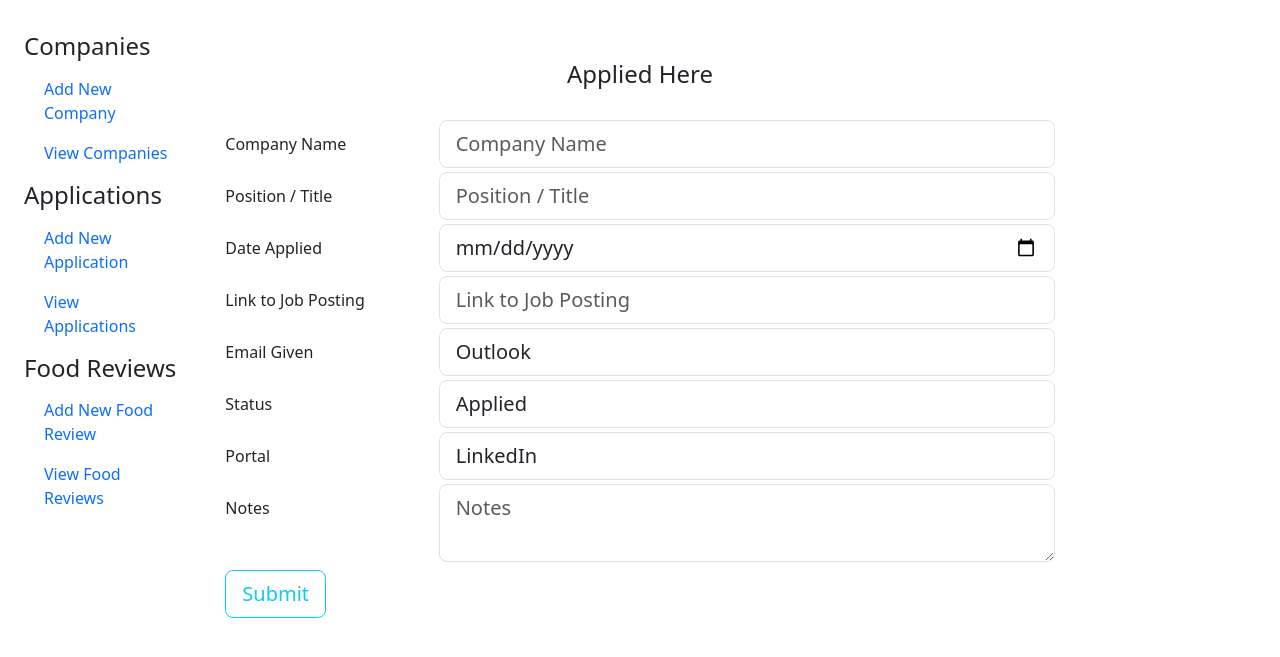
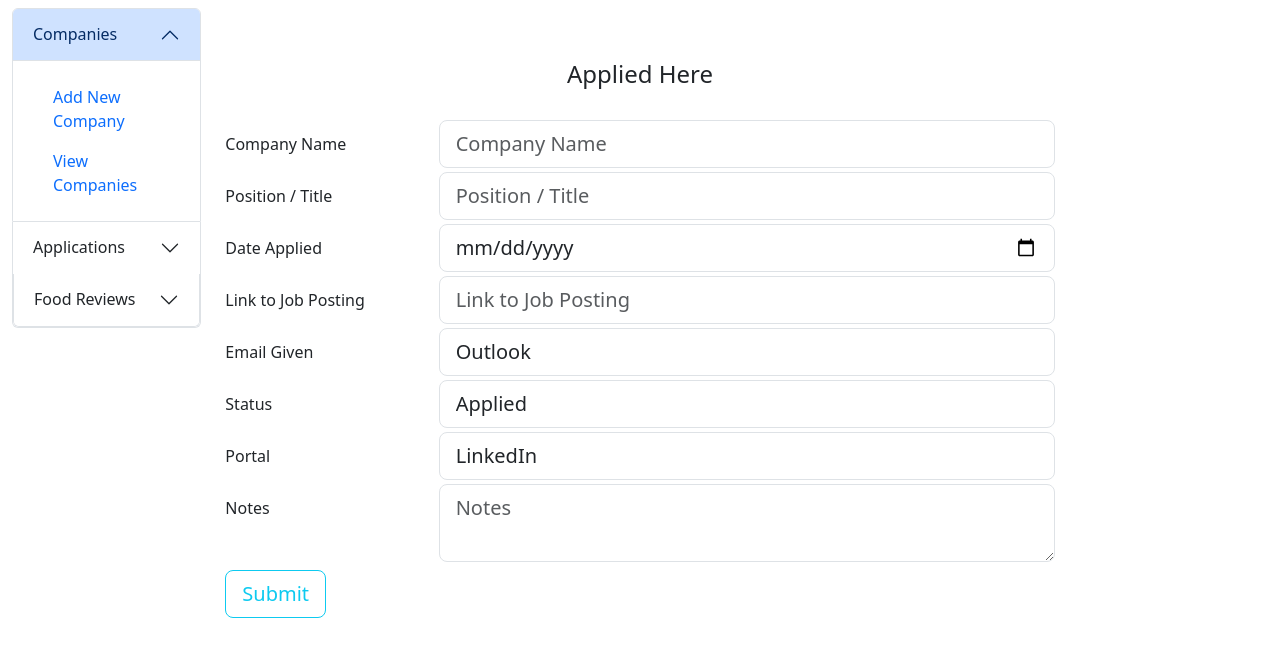
Before and after one commit to vibhavnirmal/personalweb, a Flask app: page /edit_application/1 in a window 1280 px wide. Shown: the part 56-713 px from the top of the page. Run offline with Flask 3, Linux system fonts and the light colour scheme; some libraries are stand-ins or nearby versions.

Commit message:
overview and layout update
added count on dashboard

```diff
--- a/application/forms.py
+++ b/application/forms.py
@@ -26,7 +26,6 @@ class FoodForm(FlaskForm):
     state = StringField("State", validators=[DataRequired()], render_kw={"placeholder": "State"})
     country = StringField("Country", validators=[DataRequired()], render_kw={"placeholder": "Country"})
     image = FileField("Image File",
-                      validators=[FileRequired()],
                       name="file-to-upload",
                       render_kw={"placeholder": "Image File", "accept": "image/*"})
     submit = SubmitField("Add Food")
--- a/application/routes.py
+++ b/application/routes.py
@@ -21,7 +21,24 @@ def index():
     """
     Home page
     """
-    return render_template('dashboard.html', title='Home')
+    # get total number of applications
+    num_applications = db_mongo_job.application.count_documents({})
+
+    # get total number of companies
+    num_companies = db_mongo_company.company_list.count_documents({})
+
+    # get total number of food
+    num_food = db_mongo_food.food_list.count_documents({})
+
+    # overView = {}
+
+    overView = {
+        'Applications I have done': num_applications,
+        'Companies in my Database': num_companies,
+        'Total food reviews': num_food
+    }
+
+    return render_template('dashboard.html', title='Home', overview=overView)
 
 # related to job applications
 @app.route('/add_company', methods=['GET', 'POST'])
@@ -90,6 +107,23 @@ def add_application():
             status=form.status.data
             portal=form.portal.data
             notes=form.notes.data
+
+            # check if company exists if not add it
+            if db_mongo_company.company_list.find_one({'name': name}) is None:
+                db_mongo_company.company_list.insert_one(
+                    {
+                        'name': name,
+                        'url': None,
+                        'career_page_url': None,
+                        'description': None,
+                        'types': None,
+                        'city': None,
+                        'state': None,
+                        'country': None,
+                        'dateAdded': datetime.utcnow()
+                    }
+                )
+
 
             db_mongo_job.application.insert_one(
                 {
@@ -185,8 +219,11 @@ def add_new_food():
         country=form.country.data
         image_data = request.files['file-to-upload']
 
-        new_filename = secure_filename(image_data.filename)
-        new_filename = str(uuid.uuid4().hex) + "." + new_filename.rsplit('.', 1)[1].lower()
+        if image_data:
+            new_filename = secure_filename(image_data.filename)
+            new_filename = str(uuid.uuid4().hex) + "." + new_filename.rsplit('.', 1)[1].lower()
+        else:
+            new_filename = None
 
         if image_data and allowed_file(image_data.filename):
             bucket.upload_fileobj(image_data, new_filename, ExtraArgs={'ACL': 'public-read'})
--- a/application/templates/layout.html
+++ b/application/templates/layout.html
@@ -66,35 +66,62 @@
     <main class="container-fluid">
         <div class="row">
             <div class="col-md-2">
-                <div class="container-fluid mt-4">
-                    <ul class="nav nav-pills flex-column" id="menu">
-                        <li class="mb-2">
-                            <h4 class="px-0 align-middle">Companies</h4>
+                <div class="accordion" id="accordionExample">
+                    <div class="accordion-item">
+                        <h2 class="accordion-header" id="companies">
+                            <button class="accordion-button" type="button" data-bs-toggle="collapse"
+                                data-bs-target="#collapseOne" aria-expanded="true" aria-controls="collapseOne">
+                                Companies
+                            </button>
+                        </h2>
+                        <div id="collapseOne" class="accordion-collapse collapse show" aria-labelledby="companies"
+                            data-bs-parent="#accordionExample">
+                            <div class="accordion-body">
                                 <ul class="nav flex-column ms-1" id="submenu2" data-bs-parent="#menu">
                                     <li><a href="{{ url_for('add_company') }}" class="nav-link">Add New Company</a></li>
                                     <li><a href="{{ url_for('view_companies') }}" class="nav-link">View Companies</a></li>
                                 </ul>
-                        </li>
-                        <li class="mb-2">
-                            <h4 class="px-0 align-middle">Applications</h4>
+                            </div>
+                        </div>
+                    </div>
+                    <div class="accordion-item">
+                        <h2 class="accordion-header" id="applications">
+                            <button class="accordion-button collapsed" type="button" data-bs-toggle="collapse"
+                                data-bs-target="#collapseTwo" aria-expanded="false" aria-controls="collapseTwo">
+                                Applications
+                            </button>
+                        </h2>
+                        <div id="collapseTwo" class="accordion-collapse collapse" aria-labelledby="applications"
+                            data-bs-parent="#accordionExample">
+                            <div class="accordion-body">
                                 <ul class="nav flex-column ms-1" id="submenu3" data-bs-parent="#menu">
-                                <li><a href="{{ url_for('add_application') }}" class="nav-link">Add New Application</a>
-                                </li>
-                                <li><a href="{{ url_for('view_applications') }}" class="nav-link">View Applications</a>
-                                </li>
-                            </ul>
-                        </li>
-                        <li class="mb-2">
-                            <h4 class="px-0 align-middle">Food Reviews</h4>
-                            <ul class="nav flex-column ms-1" id="submenu4" data-bs-parent="#menu">
-                                <li><a href="{{ url_for('add_new_food') }}" class="nav-link"> Add New Food Review</a>
-                                </li>
-                                <li><a href="{{ url_for('view_food') }}" class="nav-link"> View Food Reviews</a></li>
-                            </ul>
-                        </li>
+                                    <li><a href="{{ url_for('add_application') }}" class="nav-link">Add New Application</a></li>
+                                    <li><a href="{{ url_for('view_applications') }}" class="nav-link">View Applications</a></li>
                                 </ul>
                             </div>
                         </div>
+                        <div class="accordion-item">
+                            <h2 class="accordion-header" id="foodreviews">
+                                <button class="accordion-button collapsed" type="button" data-bs-toggle="collapse"
+                                    data-bs-target="#collapseThree" aria-expanded="false" aria-controls="collapseThree">
+                                    Food Reviews
+                                </button>
+                            </h2>
+                            <div id="collapseThree" class="accordion-collapse collapse" aria-labelledby="foodreviews"
+                                data-bs-parent="#accordionExample">
+                                <div class="accordion-body">
+                                    <ul class="nav flex-column ms-1" id="submenu4" data-bs-parent="#menu">
+                                        <li><a href="{{ url_for('add_new_food') }}" class="nav-link"> Add New Food Review</a></li>
+                                        <li><a href="{{ url_for('view_food') }}" class="nav-link"> View Food Reviews</a></li>
+                                    </ul>
+                                </div>
+                            </div>
+                        </div>
+
+                    </div>
+                </div>
+            </div>
+
             <div class="col-md-8">
                 {% block content %}
                 {% endblock %}
```
Also changed, not shown: application/templates/dashboard.html (+10 -55 lines), README.md. Lines whose indentation alone changed are shown as unchanged.
